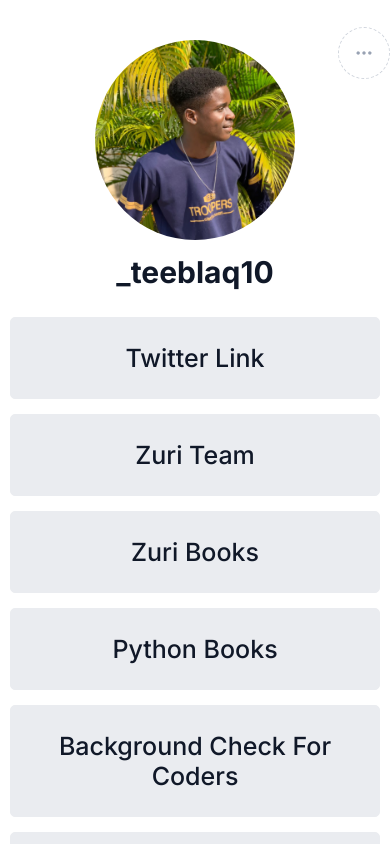
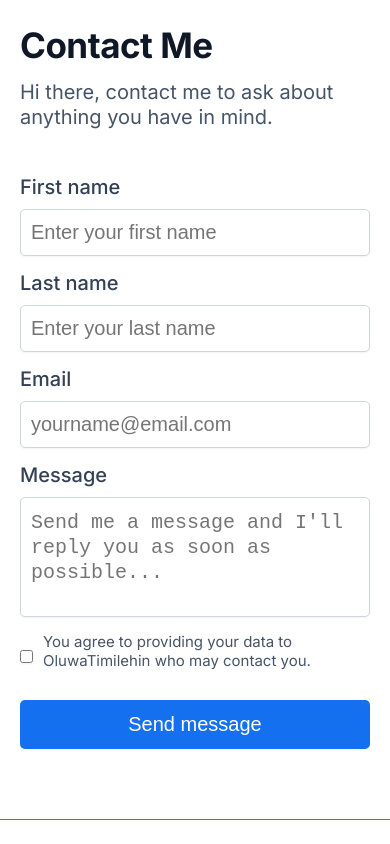
Before and after one commit to Timi-cell/linktree, a React (Create React App) app: page /contact in a window 390 px wide. Shown: the top 844 px of the page. Built offline with nearby package versions, Linux system fonts and the light colour scheme.

Commit message:
feat:Added the contact page to my linktree app

```diff
--- a/package.json
+++ b/package.json
@@ -8,6 +8,7 @@
     "@testing-library/user-event": "^13.5.0",
     "react": "^18.2.0",
     "react-dom": "^18.2.0",
+    "react-router-dom": "^6.4.3",
     "react-scripts": "5.0.1",
     "web-vitals": "^2.1.4"
   },
--- a/src/App.css
+++ b/src/App.css
@@ -18,12 +18,12 @@ body {
   display: flex;
   flex-direction: column;
   flex-wrap: wrap;
-  justify-content: space-between;
-  align-items: center;
 }
 .top {
   text-align: center;
   margin-top: 4rem;
+  justify-content: space-between;
+  align-items: center;
 }
 
 /* Header section */
@@ -116,7 +116,9 @@ body {
 /* Body section */
 .body-section {
   margin-top: 3rem;
-  padding: 0 9rem;
+  padding: 0;
+  justify-content: space-between;
+  align-items: center;
 }
 
 .body-section .body__links a {
@@ -165,22 +167,16 @@ body {
   align-items: center;
   gap: 4rem;
   text-align: center;
-  width: 90rem;
+  width: 100%;
   margin: 4rem 0 3rem 0;
+  padding: 3rem 5rem;
   border-top: 0.06rem solid #667085;
-  padding: 3rem 1rem;
 }
 
 .footer-section p {
   font-weight: 400;
   color: #667085;
-  line-height: 2.5rem;
-}
-
-@media screen and (max-width: 860px) {
-  .footer-section {
-    width: 70rem;
-  }
+  line-height: 3rem;
 }
 
 @media screen and (max-width: 681px) {
@@ -193,11 +189,124 @@ body {
     background-color: #101828;
     transform: matrix(0.71, -0.71, 0.71, 0.71, 0, 0);
   }
-  .footer-section {
-    width: 60rem;
+}
+
+/* Contact page section */
+.contact {
+  padding: 0;
+  justify-content: center;
+  align-items: stretch;
+  padding: 0 25vw;
+  margin-top: 10rem;
+}
+.contact .contact--heading {
+  text-align: left;
+  margin-bottom: 3rem;
+}
+.contact .contact--heading h1 {
+  color: #101828;
+  font-weight: 600;
+  line-height: 3rem;
+  letter-spacing: -0.05rem;
+  font-size: 2.5rem;
+  margin-bottom: 1.3rem;
+}
+.contact .contact--heading p {
+  color: #475467;
+  font-size: 1.7rem;
+  line-height: 2.5rem;
+}
+.contact .contact--body {
+  font-size: 1.8rem;
+}
+.contact label {
+  color: #344054;
+  line-height: 1.3rem;
+  font-weight: 500;
+  width: auto;
+}
+.contact input {
+  outline: none;
+  padding: 1rem;
+  font-size: 1.8rem;
+  border-radius: 0.5rem;
+  margin-top: 0.5rem;
+  border: 0.06rem solid #d0d5dd;
+  box-shadow: 0px 1px 2px rgba(16, 24, 40, 0.05);
+}
+.contact input[type="email"],
+.contact input[type="text"] {
+  width: 100%;
+}
+.contact .contact--body div {
+  margin-top: 1.5rem;
+}
+.contact .contact--body .top_details {
+  display: flex;
+  gap: 1.5rem;
+  margin-top: 0;
+}
+.contact .contact--body .top_details div {
+  width: 50%;
+}
+.contact .contact--body .top_details input {
+  margin-top: 0.5rem;
+}
+.contact #message {
+  resize: none;
+  outline: none;
+  width: 100%;
+  height: 12rem;
+  margin-top: 0.5rem;
+  font-size: 1.8rem;
+  padding: 1.2rem 1rem;
+  border: 0.06rem solid #d0d5dd;
+  box-shadow: 0px 1px 2px rgba(16, 24, 40, 0.05);
+  border-radius: 0.5rem;
+}
+.contact .check {
+  display: flex;
+  flex-direction: row;
+  align-items: center;
+  gap: 1rem;
+
+  margin-top: 1.5rem;
+  color: #475467;
+  font-size: 1rem;
+}
+.contact #btn__submit {
+  background: #1570ef;
+  border: 0.06rem solid #1570ef;
+  box-shadow: 0 0.06rem 0.125rem rgba(16, 24, 40, 0.05);
+  outline: none;
+  margin-top: 3rem;
+  padding: 1.3rem;
+  font-size: 1.8rem;
+  width: 100%;
+  border: none;
+  color: #fff;
+  border-radius: 0.5rem;
+  margin-bottom: 10rem;
+}
+.contact input,
+.contact textarea,
+.contact button {
+  display: block;
+}
+.contact input[type="checkbox"] {
+  display: inline;
+}
+
+@media screen and (max-width: 916px) {
+  .contact {
+    padding: 0 20vw;
   }
 }
-
+@media screen and (max-width: 690px) {
+  .contact {
+    padding: 0 15vw;
+  }
+}
 /* MOBILE VIEW SECTION */
 @media screen and (max-width: 625px) {
   /* mobile header section */
@@ -261,6 +370,7 @@ body {
   /* mobile footer section */
   .footer-section {
     flex-direction: column;
+    align-items: flex-start;
     width: auto;
     margin: 4rem 0 3rem 0;
     padding: 3rem 1rem;
@@ -270,5 +380,45 @@ body {
   }
   .footer-section p {
     font-size: 2.5rem;
+    text-align: left;
+  }
+  /* mobile contact section */
+  .contact {
+    padding: 0 2rem;
+    margin-top: 3rem;
+  }
+  .contact .contact--heading h1 {
+    font-size: 3.5rem;
+    margin-bottom: 2rem;
+  }
+
+  .contact .contact--heading p {
+    font-size: 2rem;
+  }
+  .contact .contact--body .top_details {
+    display: block;
+  }
+  .contact .contact--body .top_details div {
+    margin-top: 1.5rem;
+    width: 100%;
+  }
+  .contact .contact--body,
+  .contact #btn__submit {
+    font-size: 2rem;
+  }
+  .contact .contact--body .check p {
+    font-size: 1.5rem;
+  }
+  .contact .contact--body .top_details div input {
+    margin-top: 1rem;
+  }
+  .contact input,
+  .contact #message {
+    font-size: 2rem;
+    margin-top: 1rem;
+    line-height: 2.5rem;
+  }
+  .contact #btn__submit {
+    margin-bottom: 3rem;
   }
 }
--- a/src/App.js
+++ b/src/App.js
@@ -46,16 +46,23 @@ class App extends Component {
         link: "https://books.zuri.team/design-rules",
         title: "Click here to discover the free design books offered by Zuri.",
       },
+      {
+        id: "contact",
+        content: "Contact Me",
+        link: "/contact",
+      },
     ],
     slackname: "OluwaTimilehin",
   };
   render() {
     return (
-      <div className="top flex-column">
-        <Header name={this.state.slackname} />
-        <Body lists={this.state.list} />
+      <>
+        <div className="top flex-column">
+          <Header name={this.state.slackname} />
+          <Body lists={this.state.list} />
+        </div>
         <Footer />
-      </div>
+      </>
     );
   }
 }
--- /dev/null
+++ b/src/components/Contact.jsx
@@ -0,0 +1,67 @@
+import React from "react";
+import Footer from "./Footer";
+
+const Contact = () => {
+  return (
+    <>
+      <div className="contact flex-column">
+        <div className="contact--heading">
+          <h1>Contact Me</h1>
+          <p>Hi there, contact me to ask about anything you have in mind.</p>
+        </div>
+        <form className="contact--body">
+          <div className="top_details">
+            <div>
+              <label htmlFor="first_name">
+                First name{" "}
+                <input
+                  type="text"
+                  id="first_name"
+                  placeholder="Enter your first name"
+                />
+              </label>
+            </div>
+            <div>
+              <label htmlFor="last_name">
+                Last name{" "}
+                <input
+                  type="text"
+                  id="last_name"
+                  placeholder="Enter your last name"
+                />
+              </label>
+            </div>{" "}
+          </div>
+          <div>
+            <label htmlFor="email">
+              Email{" "}
+              <input type="email" id="email" placeholder="yourname@email.com" />
+            </label>
+          </div>
+          <div>
+            <label htmlFor="message">
+              Message{" "}
+              <textarea
+                id="message"
+                placeholder="Send me a message and I'll reply you as soon as possible..."
+              />
+            </label>
+          </div>
+          <div className="check">
+            <input type="checkbox" />
+            <p>
+              You agree to providing your data to OluwaTimilehin who may contact
+              you.
+            </p>
+          </div>
+          <button type="submit" id="btn__submit">
+            Send message
+          </button>
+        </form>
+      </div>
+      <Footer />
+    </>
+  );
+};
+
+export default Contact;
--- a/src/index.js
+++ b/src/index.js
@@ -1,10 +1,15 @@
 import React from "react";
 import ReactDOM from "react-dom/client";
+import { BrowserRouter, Route, Routes } from "react-router-dom";
 import App from "./App";
 import "./App.css";
+import Contact from "./components/Contact";
 const root = ReactDOM.createRoot(document.getElementById("root"));
 root.render(
-  <div>
-    <App />
-  </div>
+  <BrowserRouter>
+    <Routes>
+      <Route path="/" element={<App />} />
+      <Route path="/contact" element={<Contact />} />
+    </Routes>
+  </BrowserRouter>
 );
```
Also changed, not shown: 2 other files (tests, documents, lock files or other folders).
